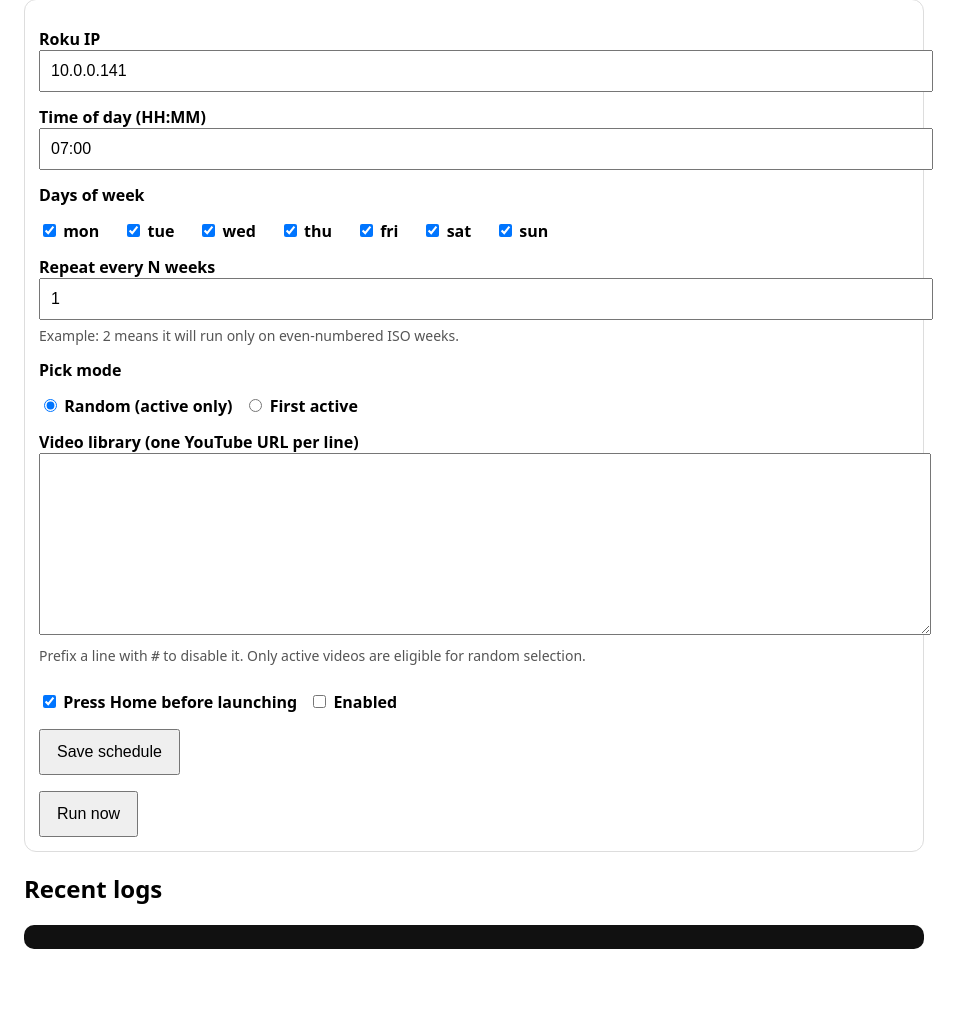
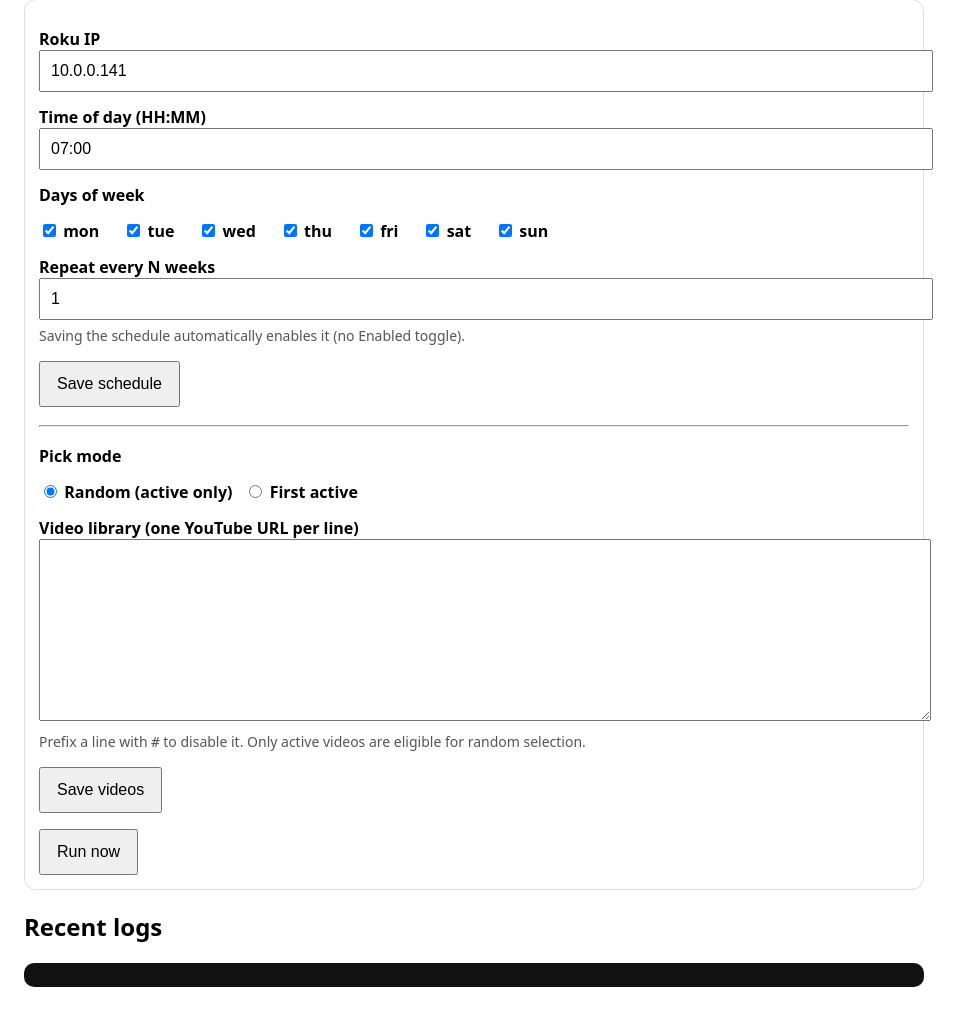
Before and after one commit to sketchmo4/roku_scheduler_ui, a FastAPI app: page / in a window 1280 px wide. Shown: the part 122-1133 px from the top of the page, without its empty margins (0-972 px from the left). Before the commit the page ends 1071 px from the top, so only its background shows below. Run offline with FastAPI, Linux system fonts and the light colour scheme; parts of the project's set-up code (start-up, migrations or seed data) failed here and were passed over.

Commit message:
Separate save schedule vs save videos; remove enabled/home toggles

```diff
--- a/app/main.py
+++ b/app/main.py
@@ -30,7 +30,7 @@ DEFAULT_CONFIG: dict[str, Any] = {
     "days": ["mon", "tue", "wed", "thu", "fri", "sat", "sun"],
     "time_hhmm": "07:00",
     "repeat_every_weeks": 1,
-    "press_home_first": True,
+    "press_home_first": False,
 
     # YouTube launching
     "launch_youtube": True,
@@ -190,31 +190,43 @@ def home(request: Request):
     )
 
 
-@app.post("/save")
-def save(
+@app.post("/save-schedule")
+def save_schedule(
     roku_ip: str = Form(...),
     time_hhmm: str = Form(...),
     repeat_every_weeks: int = Form(1),
-    enabled: str | None = Form(default=None),
-    press_home_first: str | None = Form(default=None),
     days: list[str] = Form(default=[]),
-    pick_mode: str = Form(default="random_active"),
-    videos_text: str = Form(default=""),
 ):
     cfg = load_config()
     cfg["roku_ip"] = roku_ip.strip()
     cfg["time_hhmm"] = time_hhmm.strip()
     cfg["repeat_every_weeks"] = int(repeat_every_weeks)
     cfg["days"] = [d for d in days if d in ("mon", "tue", "wed", "thu", "fri", "sat", "sun")]
-    cfg["enabled"] = bool(enabled)
-    cfg["press_home_first"] = bool(press_home_first)
+
+    # Always enable when saving schedule (no toggle in UI)
+    cfg["enabled"] = True
+
+    save_config(cfg)
+    try:
+        schedule_job(cfg)
+    except Exception as e:
+        raise HTTPException(400, str(e))
+
+    return RedirectResponse(url="/", status_code=303)
+
+
+@app.post("/save-videos")
+def save_videos(
+    pick_mode: str = Form(default="random_active"),
+    videos_text: str = Form(default=""),
+):
+    cfg = load_config()
 
     pick_mode = (pick_mode or "random_active").strip()
     if pick_mode not in ("random_active", "first_active"):
         pick_mode = "random_active"
     cfg["pick_mode"] = pick_mode
 
-    # parse videos from textarea: one URL per line; prefix with "#" to disable
     videos = []
     for raw in (videos_text or "").splitlines():
         line = raw.strip()
@@ -229,11 +241,6 @@ def save(
     cfg["videos"] = videos
 
     save_config(cfg)
-    try:
-        schedule_job(cfg)
-    except Exception as e:
-        raise HTTPException(400, str(e))
-
     return RedirectResponse(url="/", status_code=303)
 
 
--- a/app/templates/index.html
+++ b/app/templates/index.html
@@ -20,7 +20,7 @@
     <div class="hint">Schedules a daily/weekly job to launch YouTube on your Roku via Roku ECP.</div>
 
     <div class="card">
-      <form method="post" action="/save">
+      <form method="post" action="/save-schedule">
         <label>Roku IP</label>
         <input type="text" name="roku_ip" value="{{ cfg.roku_ip }}" />
 
@@ -36,8 +36,14 @@
 
         <label>Repeat every N weeks</label>
         <input type="number" min="1" max="12" name="repeat_every_weeks" value="{{ cfg.repeat_every_weeks }}" />
-        <div class="hint">Example: 2 means it will run only on even-numbered ISO weeks.</div>
+        <div class="hint">Saving the schedule automatically enables it (no Enabled toggle).</div>
 
+        <button type="submit">Save schedule</button>
+      </form>
+
+      <hr style="margin: 18px 0;"/>
+
+      <form method="post" action="/save-videos">
         <label>Pick mode</label>
         <div class="row">
           <label><input type="radio" name="pick_mode" value="random_active" {% if cfg.pick_mode == 'random_active' %}checked{% endif %}/> Random (active only)</label>
@@ -49,12 +55,7 @@
 {% endfor %}</textarea>
         <div class="hint">Prefix a line with <code>#</code> to disable it. Only active videos are eligible for random selection.</div>
 
-        <div class="row" style="margin-top:12px;">
-          <label><input type="checkbox" name="press_home_first" {% if cfg.press_home_first %}checked{% endif %}/> Press Home before launching</label>
-          <label><input type="checkbox" name="enabled" {% if cfg.enabled %}checked{% endif %}/> Enabled</label>
-        </div>
-
-        <button type="submit">Save schedule</button>
+        <button type="submit">Save videos</button>
       </form>
 
       <form method="post" action="/run-now">
```
